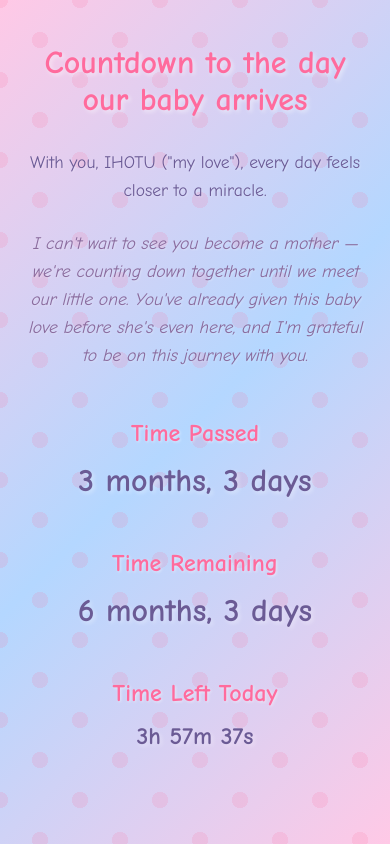
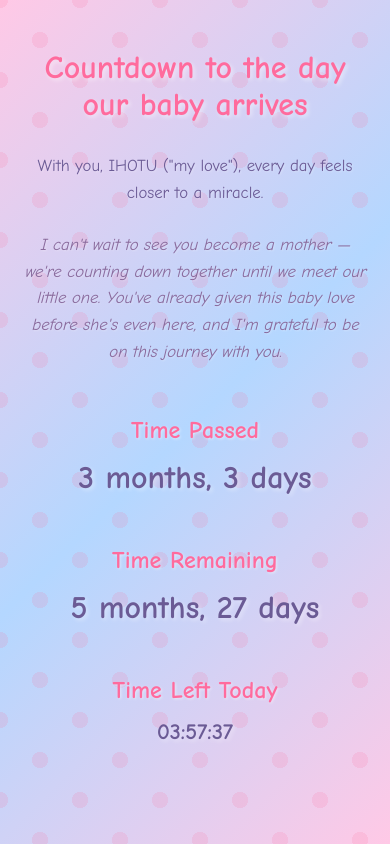
Before and after one commit to kingjosmel/ourlittlemiracle, a plain HTML site: page index.html in a window 390 px wide. Drawn offline with Linux system fonts and the light colour scheme.

Commit message:
fixed the remain days

```diff
--- a/index.html
+++ b/index.html
@@ -1,8 +1,8 @@
 <!DOCTYPE html>
 <html lang="en">
 <head>
-    <meta charset="UTF-8">
-    <meta name="viewport" content="width=device-width, initial-scale=1.0">
+    <meta charset="utf-8" />
+    <meta name="viewport" content="width=device-width,initial-scale=1" />
     <title>Countdown to Our Baby</title>
     <link href="https://fonts.googleapis.com/css2?family=Comic+Neue:wght@400;700&display=swap" rel="stylesheet">
     <style>
@@ -39,27 +39,29 @@
             color: #ff6b9d;
             margin-bottom: 30px;
             font-weight: 700;
-            text-shadow: 2px 2px 4px rgba(255, 255, 255, 0.5);
+            text-shadow: 2px 2px 4px rgba(255,255,255,0.5);
         }
-        .subtext { font-size: 1.3em; color: #6b5b95; margin-bottom: 25px; line-height: 1.6; text-shadow: 1px 1px 2px rgba(255, 255, 255, 0.3); }
+        .subtext { font-size: 1.3em; color: #6b5b95; margin-bottom: 25px; line-height: 1.6; text-shadow:1px 1px 2px rgba(255,255,255,0.3); }
         .subtext.special { font-style: italic; color: #8a6b9d; }
         .countdown-section { margin: 50px 0; }
-        .section-title { font-size: 2em; color: #ff6b9d; margin-bottom: 15px; font-weight: 700; text-shadow: 1px 1px 3px rgba(255, 255, 255, 0.5); }
-        .countdown-value { font-size: 2.5em; color: #6b5b95; font-weight: 700; text-shadow: 2px 2px 4px rgba(255, 255, 255, 0.4); }
-        .live-countdown { font-size: 2em; color: #6b5b95; font-weight: 700; text-shadow: 2px 2px 4px rgba(255, 255, 255, 0.4); }
-        @media (max-width: 768px) {
+        .section-title { font-size: 2em; color: #ff6b9d; margin-bottom: 15px; font-weight:700; text-shadow:1px 1px 3px rgba(255,255,255,0.5); }
+        .countdown-value { font-size: 2.5em; color: #6b5b95; font-weight:700; text-shadow:2px 2px 4px rgba(255,255,255,0.4); }
+        .live-countdown { font-size: 2em; color: #6b5b95; font-weight:700; text-shadow:2px 2px 4px rgba(255,255,255,0.4); }
+        @media (max-width:768px) {
             h1 { font-size: 2em; }
-            .subtext { font-size: 1.1em; }
+            .subtext { font-size: 1.05em; }
             .section-title { font-size: 1.5em; }
             .countdown-value { font-size: 2em; }
-            .live-countdown { font-size: 1.5em; }
+            .live-countdown { font-size: 1.4em; }
         }
     </style>
 </head>
 <body>
   <div class="container">
     <h1>Countdown to the day our baby arrives</h1>
+
     <p class="subtext">With you, IHOTU ("my love"), every day feels closer to a miracle.</p>
+
     <p class="subtext special">
       I can't wait to see you become a mother — we're counting down together until we meet our little one.
       You've already given this baby love before she's even here, and I'm grateful to be on this journey with you.
@@ -82,15 +84,13 @@
   </div>
 
   <script>
-        // Fixed pregnancy start date: 15 July 2025
+    // Fixed pregnancy start date
     const START_DATE = new Date("2025-07-15T00:00:00");
 
-        // Total pregnancy duration (approx. 280 days / 9 months)
-        const TOTAL_DAYS = 280;
-        const END_DATE = new Date(START_DATE);
-        END_DATE.setDate(END_DATE.getDate() + TOTAL_DAYS);
+    // Pregnancy length = 9 months (approx). We will use 9 months as months unit for subtraction.
+    const PREGNANCY_MONTHS = 9;
 
-        // Calculate calendar-based difference in months & days
+    // Helper: compute calendar difference (months & days) from -> to (calendar-based)
     function calculateCalendarDifference(from, to) {
       let years = to.getFullYear() - from.getFullYear();
       let months = to.getMonth() - from.getMonth() + years * 12;
@@ -98,56 +98,76 @@
 
       if (days < 0) {
         months -= 1;
-                const prevMonth = new Date(to.getFullYear(), to.getMonth(), 0).getDate();
-                days += prevMonth;
+        // days in previous month of "to"
+        const prevMonthLastDay = new Date(to.getFullYear(), to.getMonth(), 0).getDate();
+        days += prevMonthLastDay;
       }
-
+      if (months < 0) months = 0;
       return { months, days };
     }
 
-        function updateTimePassed() {
+    // Use calendar-based "Time Passed" and then derive ""Time Remaining" by subtracting from 9 months
+    function updateTimePassedAndRemaining() {
       const now = new Date();
-            const diff = calculateCalendarDifference(START_DATE, now);
-            document.getElementById("timePassed").textContent = `${diff.months} months, ${diff.days} days`;
+
+      // Time passed (calendar)
+      const passed = calculateCalendarDifference(START_DATE, now);
+      document.getElementById("timePassed").textContent = `${passed.months} months, ${passed.days} days`;
+
+      // Time remaining = PREGNANCY_MONTHS - passed.months - (borrow if needed)
+      let remMonths = PREGNANCY_MONTHS - passed.months;
+      let remDays = 0 - passed.days; // start from 0 days and subtract passed.days
+
+      // Borrow rule: treat a month as 30 days when borrowing to make days positive
+      if (remDays < 0) {
+        remMonths -= 1;
+        remDays += 30;
       }
 
-        function updateTimeRemaining() {
-            const now = new Date();
-            let diff = calculateCalendarDifference(now, END_DATE);
-            if (diff.months < 0 || diff.days < 0) diff = { months: 0, days: 0 };
-            document.getElementById("timeRemaining").textContent = `${diff.months} months, ${diff.days} days`;
+      // Edge cases: clamp to zero if passed exceeds pregnancy
+      if (remMonths < 0) { remMonths = 0; remDays = 0; }
+
+      document.getElementById("timeRemaining").textContent = `${remMonths} months, ${remDays} days`;
     }
 
+    // Live daily countdown (to user's midnight)
     function updateLiveCountdown() {
       const now = new Date();
       const midnight = new Date();
-            midnight.setHours(24, 0, 0, 0);
+      midnight.setHours(24,0,0,0);
       const diff = midnight - now;
-
-            const hours = Math.floor(diff / (1000 * 60 * 60));
-            const minutes = Math.floor((diff % (1000 * 60 * 60)) / (1000 * 60));
-            const seconds = Math.floor((diff % (1000 * 60)) / 1000);
-
-            document.getElementById('liveCountdown').textContent =
-                `${hours}h ${minutes}m ${seconds}s`;
+      if (diff <= 0) {
+        document.getElementById("liveCountdown").textContent = "00:00:00";
+        return;
+      }
+      const hours = Math.floor(diff / (1000*60*60));
+      const minutes = Math.floor((diff % (1000*60*60)) / (1000*60));
+      const seconds = Math.floor((diff % (1000*60)) / 1000);
+      const pad = n => String(n).padStart(2,"0");
+      document.getElementById("liveCountdown").textContent = `${pad(hours)}:${pad(minutes)}:${pad(seconds)}`;
     }
 
-        // Initial load
-        updateTimePassed();
-        updateTimeRemaining();
+    // Initial render
+    updateTimePassedAndRemaining();
     updateLiveCountdown();
 
-        // Update every second
+    // update live timer every second
     setInterval(updateLiveCountdown, 1000);
 
-        // Update pregnancy counters at midnight
-        setInterval(() => {
+    // Run updateTimePassedAndRemaining at midnight rollover.
+    // We'll compute ms until next midnight and setTimeout then setInterval every 24h to be precise.
+    function scheduleMidnightUpdate() {
       const now = new Date();
-            if (now.getHours() === 0 && now.getMinutes() === 0) {
-                updateTimePassed();
-                updateTimeRemaining();
+      const nextMidnight = new Date(now);
+      nextMidnight.setHours(24,0,0,0);
+      const msUntilMidnight = nextMidnight - now;
+      setTimeout(() => {
+        updateTimePassedAndRemaining();
+        // after first midnight update, schedule daily updates every 24h
+        setInterval(updateTimePassedAndRemaining, 24*60*60*1000);
+      }, msUntilMidnight + 50); // +50ms to ensure it's after midnight
     }
-        }, 60000);
+    scheduleMidnightUpdate();
   </script>
 </body>
 </html>
```
Lines whose indentation alone changed are shown as unchanged.
